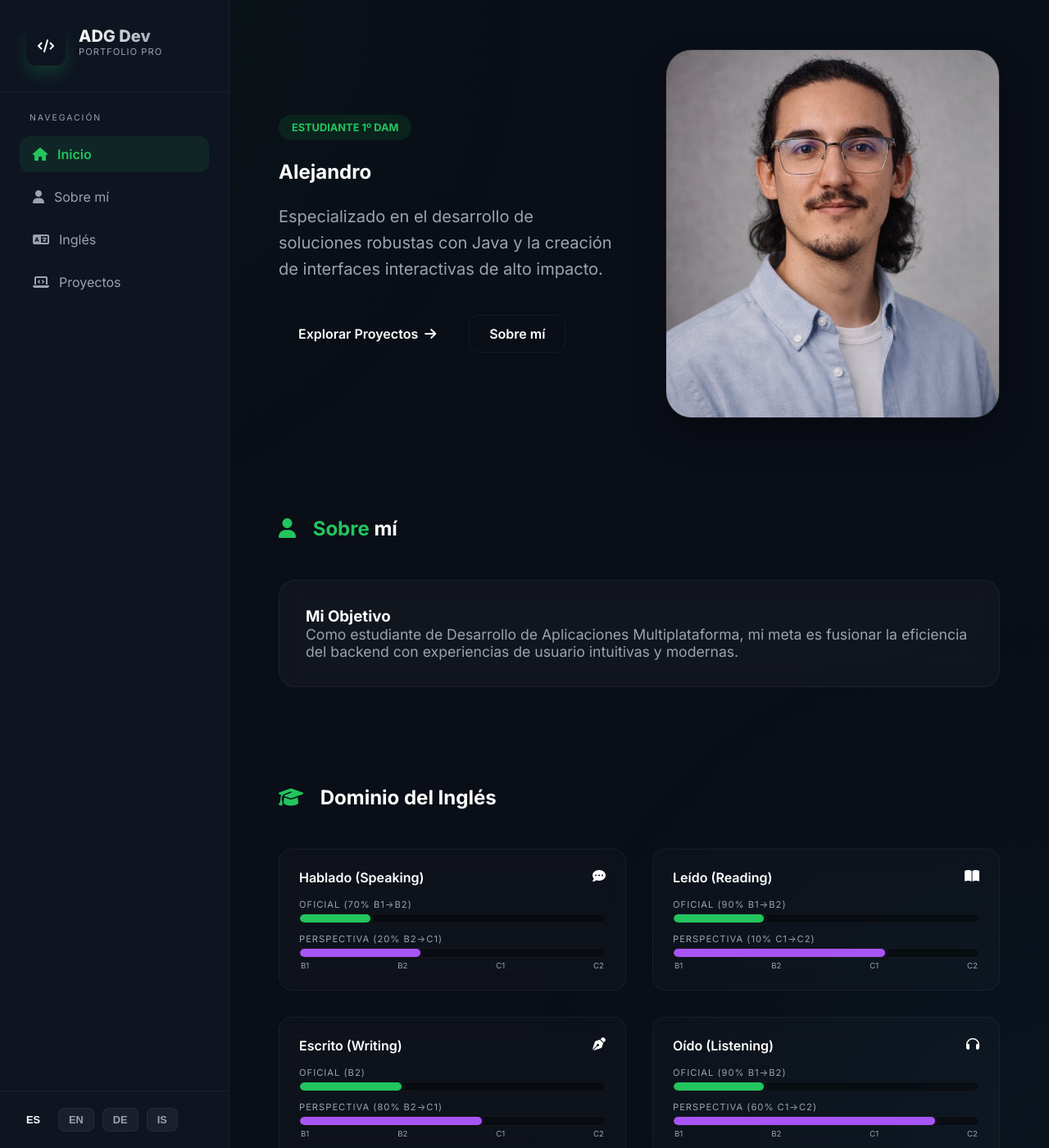
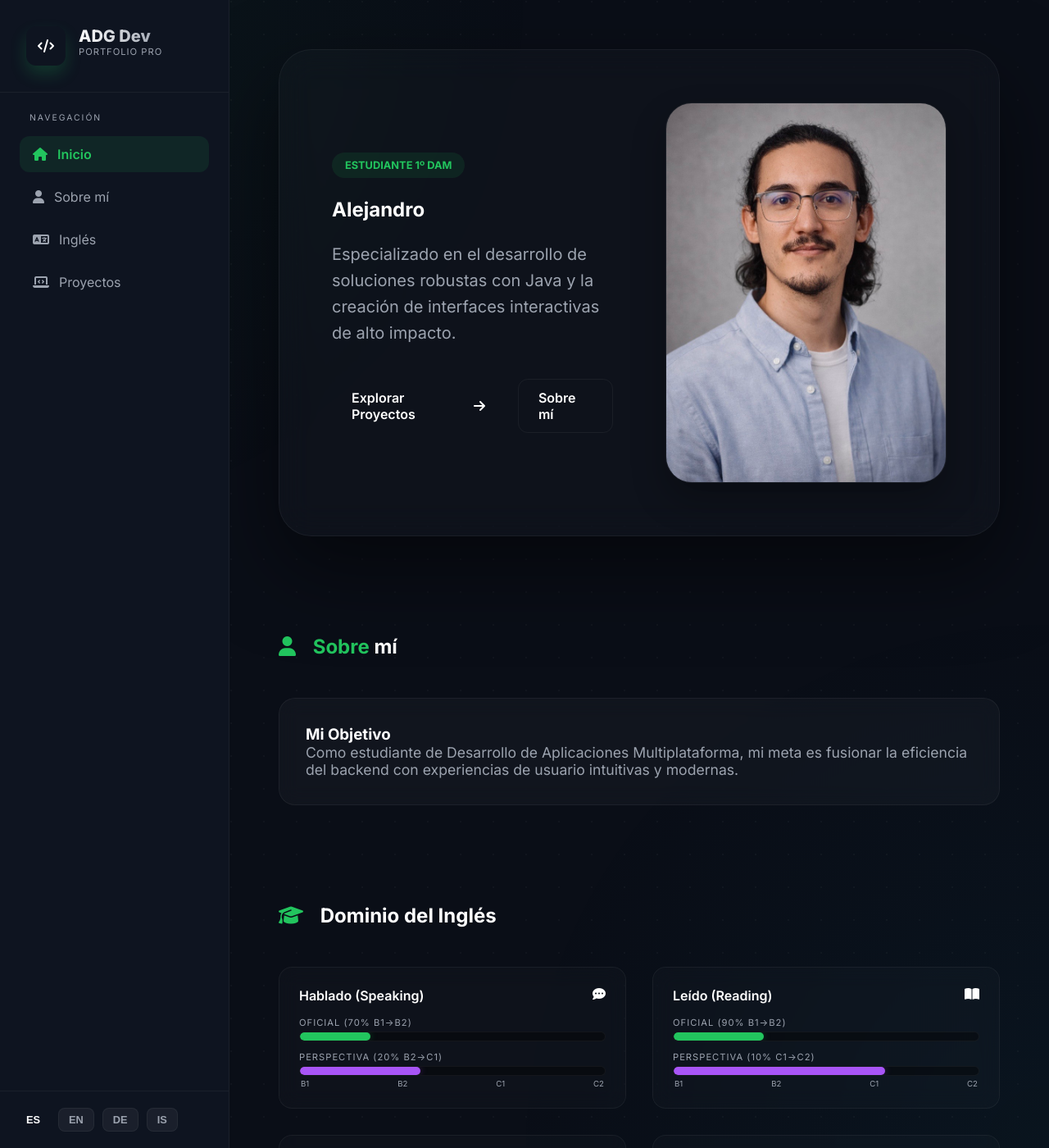
Before and after one commit to alejandroDonGar/alejandroDonGar.github.io, a Jekyll site: the page built from index.html, in a window 1280 px wide and 1400 px high. Shown: the whole window at 82% size. Built offline with Jekyll 4.4.1, drawn with Linux system fonts in a browser that asks for light colours.

Commit message:
Correccion de errores de visualizacion 10

```diff
--- a/assets/css/styles.css
+++ b/assets/css/styles.css
@@ -263,12 +263,66 @@
     border: none;
 }
 
-/* Background Gradients */
+/* Background Gradients & Pattern */
 .bg-glow {
     position: fixed;
     inset: 0;
     pointer-events: none;
     z-index: -1;
+    background-image:
+        radial-gradient(circle at 2px 2px, rgba(255,255,255,0.03) 1px, transparent 0);
+    background-size: 40px 40px;
+}
+
+/* Hero Box */
+.hero-card-container {
+    background: rgba(255, 255, 255, 0.02);
+    backdrop-filter: blur(20px);
+    border: 1px solid var(--border-color);
+    border-radius: 40px;
+    padding: 4rem;
+    width: 100%;
+    box-shadow: 0 40px 100px rgba(0,0,0,0.5);
+}
+
+/* Pagination Controls */
+.pagination-controls {
+    display: flex;
+    justify-content: center;
+    align-items: center;
+    gap: 2rem;
+    margin-top: 3rem;
+}
+
+.page-btn {
+    width: 50px;
+    height: 50px;
+    border-radius: 50%;
+    border: 1px solid var(--border-color);
+    background: var(--bg-card);
+    color: var(--text-main);
+    display: flex;
+    align-items: center;
+    justify-content: center;
+    cursor: pointer;
+    transition: all 0.3s ease;
+}
+
+.page-btn:hover:not(:disabled) {
+    background: var(--primary-gradient);
+    border-color: transparent;
+    transform: scale(1.1);
+}
+
+.page-btn:disabled {
+    opacity: 0.3;
+    cursor: not-allowed;
+}
+
+#page-info {
+    font-weight: 700;
+    letter-spacing: 2px;
+    color: var(--text-muted);
 }
 
 .glow-1 {
--- a/index.html
+++ b/index.html
@@ -42,8 +42,9 @@
 <main>
     <!-- Hero Section -->
     <section id="home" style="padding-top: 0;">
-        <div class="hero-grid">
-            <div data-aos="fade-right">
+        <div class="hero-card-container glass-card" data-aos="zoom-in">
+            <div class="hero-grid" style="grid-template-columns: 1fr 1fr; gap: 4rem;">
+                <div data-aos="fade-right" data-aos-delay="200">
                     <span data-t="role_junior" style="display: inline-block; padding: 0.5rem 1rem; background: rgba(34, 197, 94, 0.1); color: #22c55e; border-radius: 100px; font-size: 0.8rem; font-weight: 700; margin-bottom: 1.5rem;">ESTUDIANTE 1º DAM</span>
                     <h1 data-t="hero_title" style="margin-bottom: 1.5rem;">Alejandro <span style="background: var(--primary-gradient); -webkit-background-clip: text; -webkit-text-fill-color: transparent;">Donate</span></h1>
                     <p data-t="hero_desc" style="font-size: 1.25rem; color: var(--text-muted); margin-bottom: 2.5rem; line-height: 1.6;">
@@ -54,8 +55,9 @@
                         <a href="#about" class="sidebar-link-btn" data-t="btn_about" style="padding: 0.75rem 1.5rem; border: 1px solid var(--border-color); border-radius: 12px; font-weight: 600; text-decoration: none; color: var(--text-main);">Sobre mí</a>
                     </div>
                 </div>
-            <div class="hero-profile-container" data-aos="fade-left">
+                <div class="hero-profile-container" data-aos="fade-left" data-aos-delay="400" style="height: 100%; min-height: 450px;">
                     <img src="{{ '/assets/img/perfil.jpg' | relative_url }}" alt="Alejandro Donate" class="hero-profile-img">
+                </div>
             </div>
         </div>
     </section>
@@ -166,13 +168,19 @@
     <section id="projects">
         <div style="display: flex; justify-content: space-between; align-items: center; margin-bottom: 3rem;">
             <h2 data-t="projects_title"><i class="fa-solid fa-folder-tree" style="color: #22c55e; margin-right: 15px;"></i> Proyectos GitHub</h2>
-            <div id="github-stats-total" style="display: flex; gap: 1rem;">
-                <!-- Cargado dinámicamente -->
-            </div>
         </div>
 
+        <div class="glass-card" style="padding: 3rem; background: rgba(0,0,0,0.2);">
             <div id="repos-container" style="display: flex; flex-direction: column; gap: 2rem;">
                 <!-- Fichas detalladas -->
+            </div>
+
+            <!-- Pagination Controls -->
+            <div class="pagination-controls">
+                <button id="prev-page" class="page-btn" disabled><i class="fa-solid fa-chevron-left"></i></button>
+                <span id="page-info">Página 1</span>
+                <button id="next-page" class="page-btn"><i class="fa-solid fa-chevron-right"></i></button>
+            </div>
         </div>
     </section>
 </main>
```
Also changed, not shown: other parts of index.html (+36 -3 lines). Lines whose indentation alone changed are shown as unchanged.
